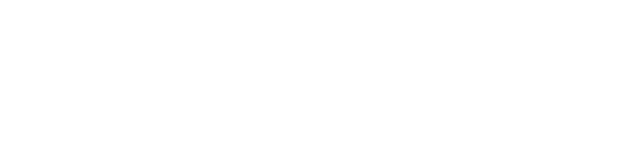
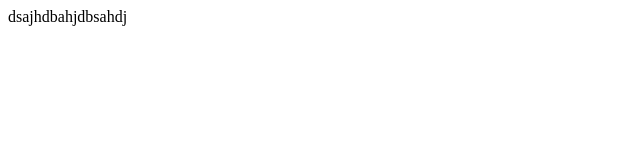
Before and after one commit to Rudra130/test_repository, a plain HTML site: page index.html in a window 1280 px wide. Shown: the whole page, without its empty margins (0-640 px from the left). Drawn offline with Linux system fonts and the light colour scheme.

Commit message:
Update index.html

```diff
--- a/index.html
+++ b/index.html
@@ -6,6 +6,6 @@
     <title>Document</title>
 </head>
 <body>
-
+   dsajhdbahjdbsahdj
 </body>
 </html>
```
